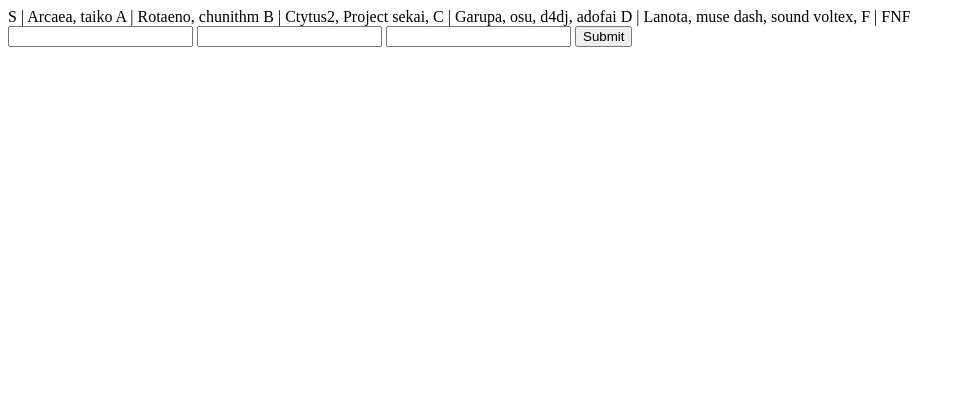
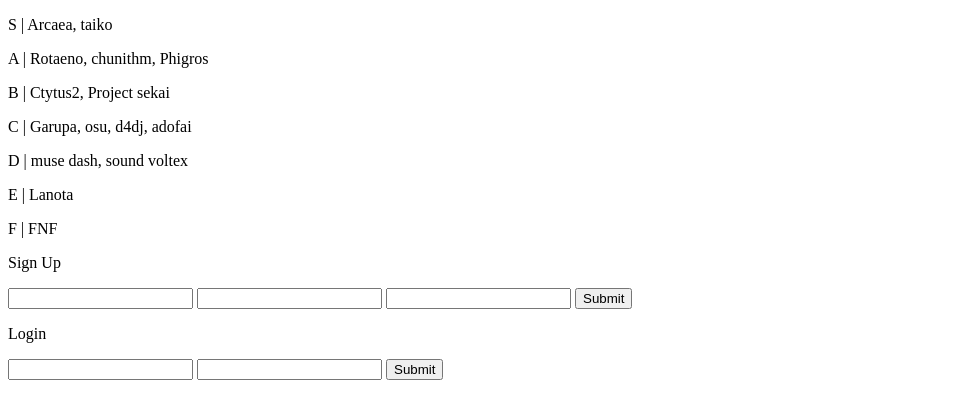
Before and after one commit to GibNub/13DTP-project, a Flask app: page /account in a window 1280 px wide. Shown: the top 419 px of the page, without its empty margins (0-966 px from the left). Run offline with Flask 3, Linux system fonts and the light colour scheme; parts of the project's set-up code (start-up, migrations or seed data) failed here and were passed over.

Commit message:
Added prisma, added views for login/signup

```diff
--- a/quiz_website/app/db.py
+++ b/quiz_website/app/db.py
@@ -1,4 +1,4 @@
-from prisma import Prisma
+import prisma
 
-db = Prisma()
+db = prisma.Prisma()
 db.connect()
--- a/quiz_website/app/forms.py
+++ b/quiz_website/app/forms.py
@@ -4,6 +4,11 @@ from wtforms.validators import DataRequired
 
 
 class SignUp(FlaskForm):
-    username = StringField('Username', validators=[DataRequired()])
-    email = StringField('Email', validators=[DataRequired()])
-    password = PasswordField('Password', validators=[DataRequired()])
+    signup_username = StringField('Username', validators=[DataRequired()])
+    signup_email = StringField('Email', validators=[DataRequired()])
+    signup_password = PasswordField('Password', validators=[DataRequired()])
+
+
+class Login(FlaskForm):
+    login_username = StringField('Username', validators=[DataRequired()])
+    login_password = PasswordField('Password', validators=[DataRequired()])
--- a/quiz_website/app/routes.py
+++ b/quiz_website/app/routes.py
@@ -1,7 +1,9 @@
-from flask import render_template, url_for, flash, request
+from flask import render_template, url_for, flash, redirect, request
 from prisma import Prisma
+from prisma.models import User
+from werkzeug.security import generate_password_hash, check_password_hash
 
-from app import forms, db, app
+from app import forms, app
 
 
 # Renders home page
@@ -11,9 +13,46 @@ def home():
 
 
 # Account page, no session shows signup/login
-@app.route('/account', methods=['GET', 'POST'])
+@app.get('/account')
 def account():
-    form = forms.SignUp()
-    if form.validate_on_submit():
-        print('success')
-    return render_template('account.html', form=form)
+    signup_form = forms.SignUp()
+    login_form = forms.Login()
+    return render_template('account.html', signup_form=signup_form, login_form=login_form)
+
+
+@app.post('/account/signup')
+def account_signup():
+
+    signup_form = forms.SignUp()
+    # Create user account
+    if 'signup-form' in request.form and signup_form.validate_on_submit():
+        username = signup_form.signup_username.data
+        email = signup_form.signup_email.data
+        password_hash = generate_password_hash(signup_form.signup_password.data, salt_length=16)
+        User.prisma().create(
+            data = {
+                'username'  : username,
+                'email'     : email,
+                'password'  : password_hash,
+                'admin'     : 0,
+                'confirmed' : 0,
+            }
+        )
+    return redirect(url_for('account'))
+
+@app.post('/account/login')
+def account_login():
+    login_form = forms.Login()
+    if 'login-form' in request.form and login_form.validate_on_submit():
+        print('worked')
+        username = login_form.login_username.data
+        password = login_form.login_password.data
+        user_data = User.prisma().find_first(
+            where={
+                'username' : username
+            }
+        )
+        print(user_data)
+        # Check usernames and passwords
+
+    return redirect(url_for('account'))
--- a/quiz_website/app/templates/account.html
+++ b/quiz_website/app/templates/account.html
@@ -1,10 +1,18 @@
 {% extends 'layout.html' %}
 {% block content %}
-<form method="POST" action="{{ url_for('account') }}">
-    {{ form.csrf_token }}
-    {{ form.username }}
-    {{ form.email }}
-    {{ form.password }}
-    <input type="submit" value="Submit">
+<p>Sign Up</p>
+<form method="POST" action="{{ url_for('account_signup') }}">
+    {{ signup_form.csrf_token }}
+    {{ signup_form.signup_username }}
+    {{ signup_form.signup_email }}
+    {{ signup_form.signup_password }}
+    <input type="submit" id="signup-form" name="signup-form" value="Submit">
+</form>
+<p>Login</p>
+<form method="POST" action="{{ url_for('account_login') }}">
+    {{ login_form.login_csrf_token }}
+    {{ login_form.login_username }}
+    {{ login_form.login_password }}
+    <input type="submit" id="login-form" name="login-form" value="Submit">
 </form>
 {% endblock %}
--- a/quiz_website/app/templates/header.html
+++ b/quiz_website/app/templates/header.html
@@ -1,6 +1,7 @@
-S | Arcaea, taiko
-A | Rotaeno, chunithm
-B | Ctytus2, Project sekai,
-C | Garupa, osu, d4dj, adofai
-D | Lanota, muse dash, sound voltex,
-F | FNF
+<p>S | Arcaea, taiko</p>
+<p>A | Rotaeno, chunithm, Phigros</p>
+<p>B | Ctytus2, Project sekai</p>
+<p>C | Garupa, osu, d4dj, adofai</p>
+<p>D | muse dash, sound voltex</p>
+<p>E | Lanota</p>
+<p>F | FNF</p>
```
Also changed, not shown: quiz_website/app/__init__.py (+6 -2 lines), quiz_website/app/environments.py (renamed from quiz_website/app/envrionments.py), quiz_website/app/prisma/quiz_site.db.
